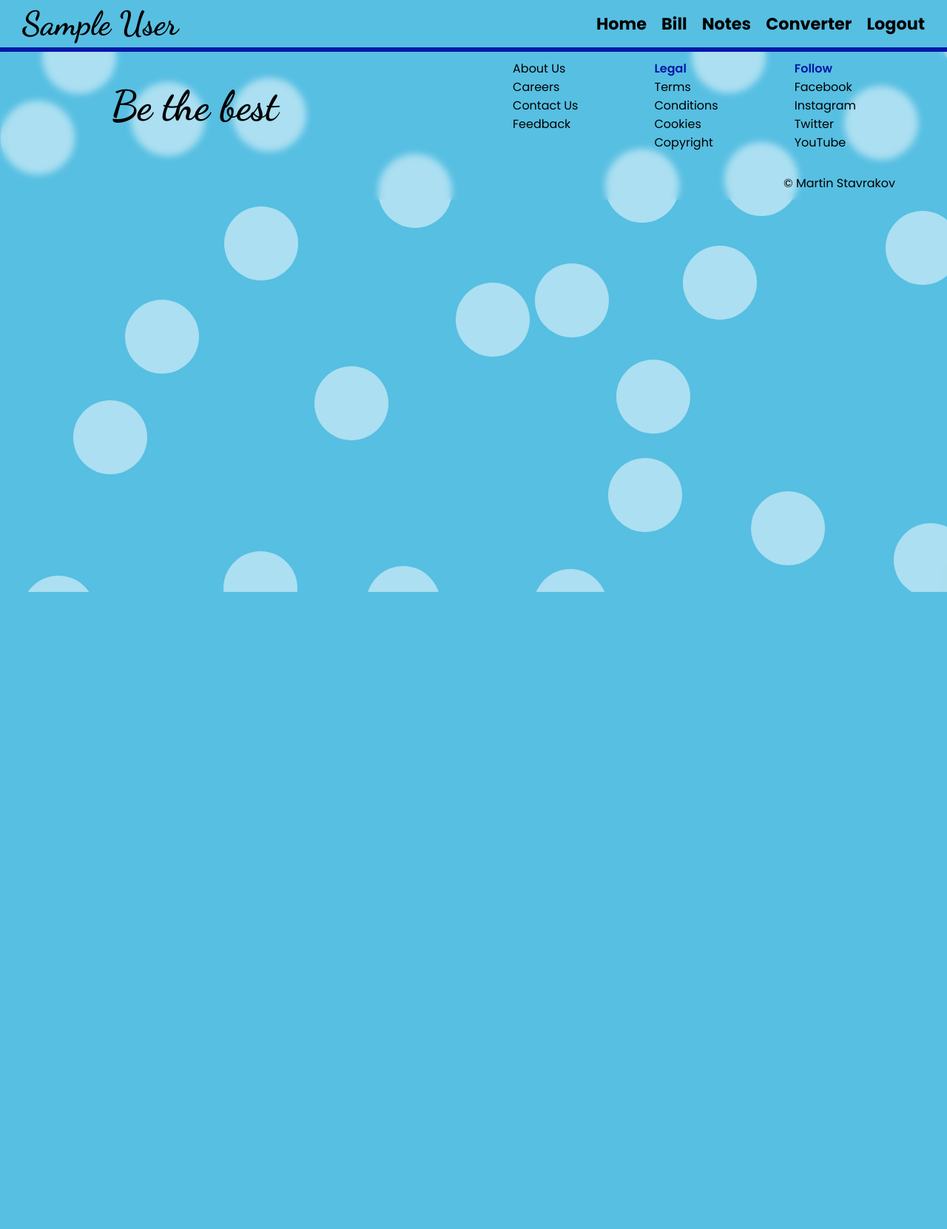
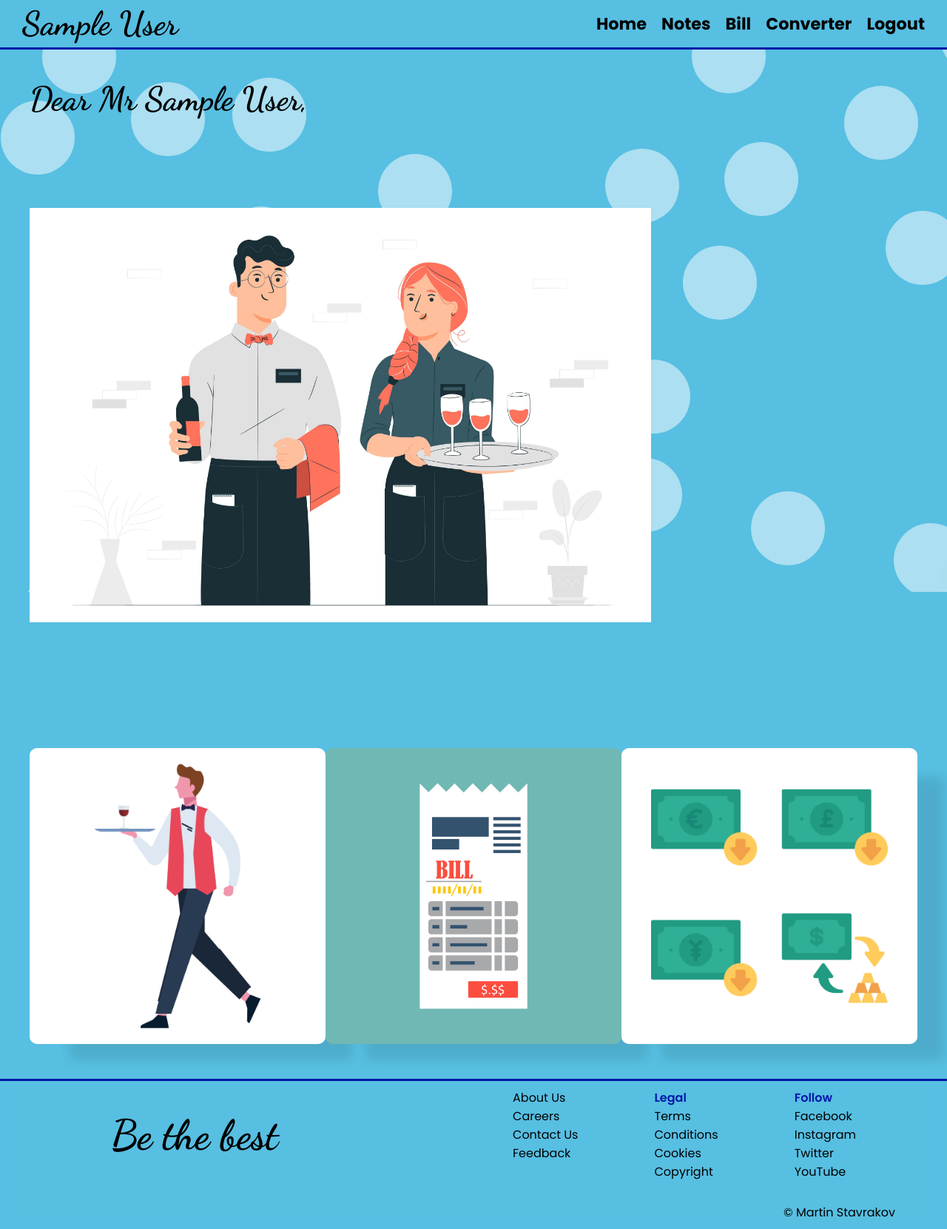
Before and after one commit to m-stavrakov/restaurant_software, a Flask app: page /home in a window 1280 px wide. Shown: the whole page at 74% size. Before the commit the page ends 800 px from the top, so only its background shows below. Run offline with Flask 2, Linux system fonts and the light colour scheme; the visitor is signed in with stand-in values (Sample User, id 1).

Commit message:
Home page styled

```diff
--- a/app.py
+++ b/app.py
@@ -12,11 +12,18 @@
 
 @app.route('/')
 def base():
-    return render_template('front-page.html')
+    if 'email' in session:
+        return redirect(url_for('home'))
+    else:
+        return render_template('front-page.html')
 
 @app.route('/home')
 def home():
-    return render_template('home.html')
+    if 'email' in session:
+        return render_template('home.html')
+    else:
+        flash('Please login', category='error')
+        return redirect(url_for('login'))
 
 @app.route('/login', methods=['GET'])
 def login():
@@ -34,8 +41,7 @@
     session['email'] = request.form['email']
     session['name'] = request.form['name']
 
-    return render_template('home.html')
-
+    return redirect(url_for('home'))
 
 @app.route('/logout')
 def logout():
@@ -109,6 +115,8 @@
             converted_amount = convert.eur_usd(amount)
         elif from_currency == 'USD' and to_currency == 'EUR':
             converted_amount = convert.usd_eur(amount)
+        elif from_currency == 'GBP' and to_currency == 'GBP' or from_currency == 'EUR' and to_currency == 'EUR' or from_currency == 'USD' and to_currency == 'USD':
+            flash('Currencies need to be different')
 
     return render_template('converter.html', converted_amount=converted_amount)
 
--- a/static/style.css
+++ b/static/style.css
@@ -223,6 +223,7 @@
     font-size: 2rem;
     text-align: center;
     text-transform: uppercase;
+    margin-bottom: 10px;
 }
 
 .form-group{
@@ -283,6 +284,139 @@
     color: #0417a8;
     font-weight: bold;
     font-size: 1.2rem;
+}
+
+/* ###################### HOME ###################### */
+
+.home{
+    padding: 40px;
+}
+
+.home-outer {
+    display: flex;
+    align-items: center;
+    justify-content: center;
+    height: 100vh;
+}
+
+.hoverable {
+    overflow: hidden;
+    position: relative;
+    display: flex;
+}
+
+.home-outer_img {
+    width: 70%;
+    height: auto;
+    transition: width 0.8s ease, transform 0.8s ease;
+}
+
+.hidden-text {
+    opacity: 0;
+    margin-left: 20px;
+    transition: opacity 0.8s ease;
+}
+
+.hoverable.scrolled .home-outer_img {
+    width: 50%;
+    transform: translateX(-20%);
+}
+
+.hidden-text.show-text {
+    opacity: 1;
+}
+
+/* .hoverable:hover .home-outer_img {
+    width: 80%;
+    transform: translateX(-20%);
+}
+
+.hoverable:hover .hidden-text {
+    opacity: 1;
+}
+
+.hoverable:hover .hidden-text {
+    opacity: 1;
+} */
+
+.home-inner{
+    display: flex;
+    justify-content: space-between;
+    flex-wrap: wrap;
+    padding-top: 50px;
+}
+
+.home-container {
+    position: relative;
+}
+
+.home-container img {
+    width: 400px;
+    height: auto;
+    box-shadow: 45px 30px 15px -9px rgba(0, 0, 0, 0.1);
+    border-radius: 10px;
+    transition: filter 0.3s;
+}
+
+.home-description {
+    position: absolute;
+    width: 70%;
+    top: 50%;
+    left: 50%;
+    transform: translate(-50%, -50%);
+    text-align: center;
+    color: #1ab2e5;
+    -webkit-text-stroke: #0417a8 1px;
+    opacity: 0;
+    transition: opacity 0.3s;
+}
+
+.home-container:hover img {
+    filter: blur(8px);
+}
+
+.home-container:hover .home-description {
+    opacity: 1;
+}
+
+.text{
+    font-size: 1.5rem;
+    font-weight: 600;
+    margin-bottom: 50px;
+}
+
+.text-link{
+    text-decoration: none;
+    color: #1ab2e5;
+    -webkit-text-stroke: #0417a8 1px;
+    font-size: 1.2rem;
+    font-weight: 800;
+    position: relative;
+    transition: color .2s ease-in-out;
+}
+
+.text-link:after{
+    content: '';
+    position: absolute;
+    width: 100%;
+    transform: scaleX(0);
+    height: 3px;
+    bottom: -3px;
+    left: 0;
+    background-color: #0417a8;
+    transform-origin: center;
+    transition: transform 0.25s ease-out;
+}
+
+.text-link:hover{
+    color: #0417a8;
+    -webkit-text-stroke: #1ab2e5 1px;
+    /* color: #0417a8; */
+}
+
+.text-link:hover:after{
+    transform: scaleX(1);
+    transform-origin: center;
 }
 
 /* ###################### CALCULATOR ###################### */
--- a/templates/base.html
+++ b/templates/base.html
@@ -5,6 +5,7 @@
     <meta http-equiv="X-UA-Compatible" content="IE=edge">
     <meta name="viewport" content="width=device-width, initial-scale=1.0">
     <link rel="stylesheet" href="/static/style.css">
+    <link rel="icon" type="image/x-icon" href="/static/images/favicon.png">
     <script src="https://cdnjs.cloudflare.com/ajax/libs/jquery/3.6.0/jquery.min.js"></script>
     <title>{% block title %}Home{% endblock %}</title>
 </head>
@@ -31,12 +32,12 @@
                         Home
                     </a>
 
+                    <a href="/notes" class="nav-item" id="notes">
+                        Notes
+                    </a>
+
                     <a href="/calculator" class="nav-item" id="bill">
                         Bill
-                    </a>
-
-                    <a href="/notes" class="nav-item" id="notes">
-                        Notes
                     </a>
 
                     <a href="/converter" class="nav-item" id="converter">
--- a/templates/front-page.html
+++ b/templates/front-page.html
@@ -1,7 +1,8 @@
 {% extends 'base.html' %} {% block title %}Calculator{% endblock title %}
 
 {% block content %}
-    <h1 class="title-main">Being a waiter has never been easier!</h1>
+    <h1 class="title-main">Easy Waiting</h1>
+    {% comment %} <h1 class="title-main">Being a waiter has never been easier!</h1> {% endcomment %}
         <div class="main">
 
             <div class="image-container">
--- a/templates/home.html
+++ b/templates/home.html
@@ -1,4 +1,47 @@
 {% extends 'base.html' %} {% block title %}Changed{% endblock %}
 
 {% block content %}
+
+    <div class="home">
+        <h1>Dear Mr {{ session['name'] }},</h1>
+        <div class="home-outer">
+            <div class="hoverable">
+            <img class="home-outer_img" src="/static/images/2waiters.jpg" alt="boy and girl waiters">
+            <p class="hidden-text">Welcome to Easy Waiting. Here you will experience</p>
+            </div>
+        </div>
+        <div class="home-inner">
+            <div class="home-container">
+                <img src="/static/images/weiter-vectot.jpg" alt="waiter vector">
+                <div class="home-description">
+                    <p class="text">
+                        Taking orders never been easier. Simply input the drinks and food
+                        orders and they will be saved in the system.
+                    </p>
+                    <a class="text-link" href="/notes">Check it out -></a>
+                </div>
+            </div>
+
+            <div class="home-container">
+                <img src="/static/images/bill.jpg" alt="bill image">
+                <div class="home-description">
+                    <p class="text">
+                        Calculate the total with ease including the tip.
+                        You can even calculate the exact bill per person.
+                    </p>
+                    <a class="text-link" href="/calculator">Check it out -></a>
+                </div>
+            </div>
+
+            <div class="home-container">
+                <img src="/static/images/currency.jpg" alt="currency image">
+                <div class="home-description">
+                    <p class="text">
+                        Convert currencies easily with no need of the internet.
+                    </p>
+                    <a class="text-link" href="/converter">Check it out -></a>
+                </div>
+            </div>
+        </div>
+    </div>
 {% endblock %}
```
Also changed, not shown: static/JavaScript/index.js (+32 -51 lines), static/images/2waiters.jpg (added), static/images/bill.jpg (added), static/images/currency.jpg (added), static/images/favicon.png (added), static/images/weiter-vectot.jpg (added), 3 other files.
